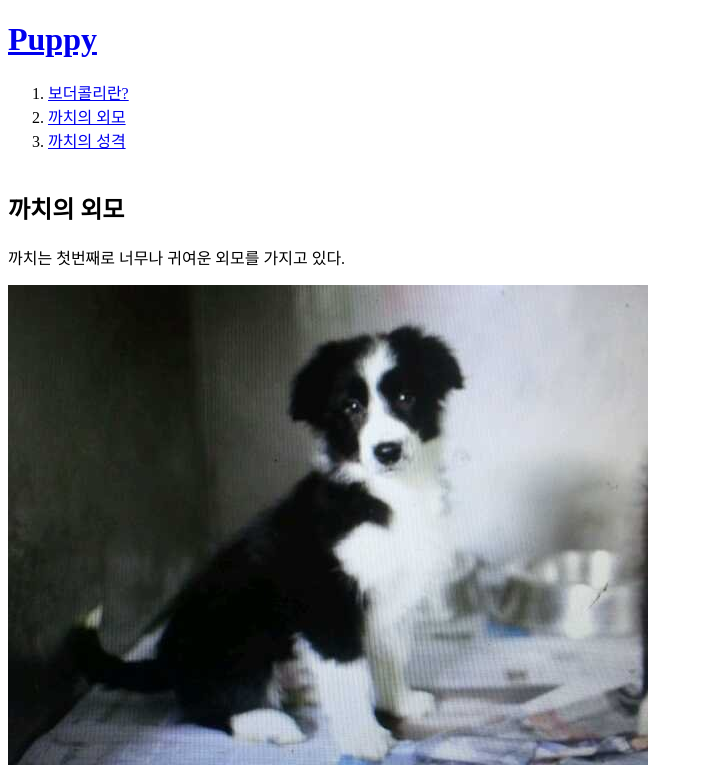
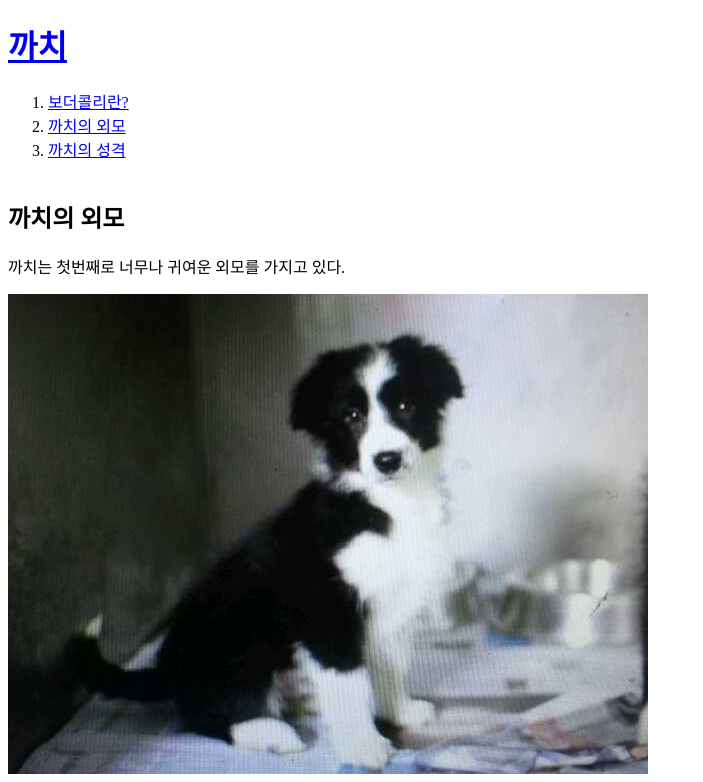
Before and after one commit to Susan2632/myfirstweb, a plain HTML site: page appearance.html in a window 1280 px wide. Shown: the top 782 px of the page, without its empty margins (0-703 px from the left). Drawn offline with Linux system fonts and the light colour scheme.

Commit message:
Update appearance.html

```diff
--- a/appearance.html
+++ b/appearance.html
@@ -5,7 +5,7 @@
 <meta charset="utf-8">
 </head>
 <body>
-	<h1><a href="index.html">Puppy</a></h1>
+	<h1><a href="index.html">까치</a></h1>
 <ol>
 	<li><a href="bordercollie.html">보더콜리란?</a></li>
 	<li><a href="appearance.html">까치의 외모</a></li>
```
